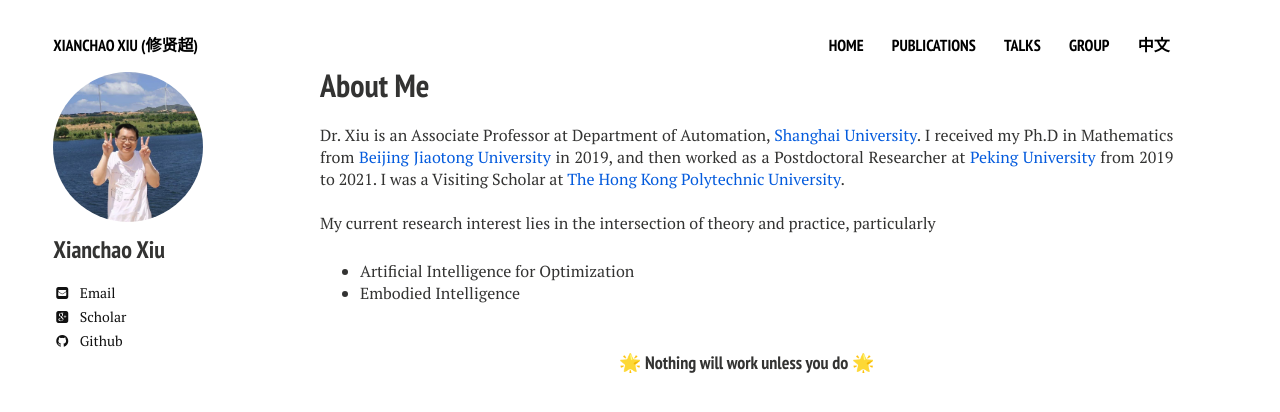
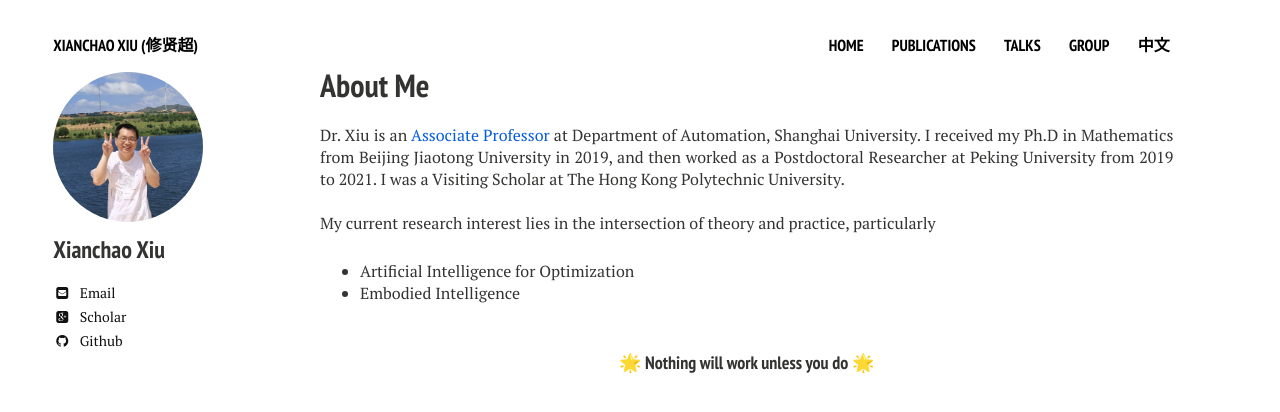
Before and after one commit to xianchaoxiu/xianchaoxiu.github.io, a Jekyll site: the page built from index.md, in a window 1280 px wide. Shown: the top 412 px of the page. Built offline with Jekyll 4.4.1, drawn with Linux system fonts in a browser that asks for light colours; nearby versions of some CDN libraries.

Commit message:
Update home2.html

```diff
--- a/_layouts/home2.html
+++ b/_layouts/home2.html
@@ -26,9 +26,9 @@
 
   <div id="index">
          <h1>About Me</h1>
-         <p> Dr. Xiu is an Associate Professor at Department of Automation,  <a href="https://www.shu.edu.cn/" class="textlink" target="_blank">Shanghai University</a>.
-		I received my Ph.D in Mathematics from <a href="https://www.bjtu.edu.cn/" class="textlink" target="_blank">Beijing Jiaotong University</a> in 2019, and then worked as a Postdoctoral Researcher at <a href="https://www.pku.edu.cn/" class="textlink" target="_blank">Peking University</a> from 2019 to 2021.
-		I was a Visiting Scholar at <a href="https://www.polyu.edu.hk/" class="textlink" target="_blank">The Hong Kong Polytechnic University</a>. <br> <br>
+         <p> Dr. Xiu is an <a href="https://auto.shu.edu.cn/info/1341/80462.htm" class="textlink" target="_blank">Associate Professor</a> at Department of Automation, Shanghai University.
+		I received my Ph.D in Mathematics from Beijing Jiaotong University in 2019, and then worked as a Postdoctoral Researcher at Peking University from 2019 to 2021.
+		I was a Visiting Scholar at The Hong Kong Polytechnic University. <br> <br>
 
 
 My current research interest lies in the intersection of theory and practice, particularly
```
